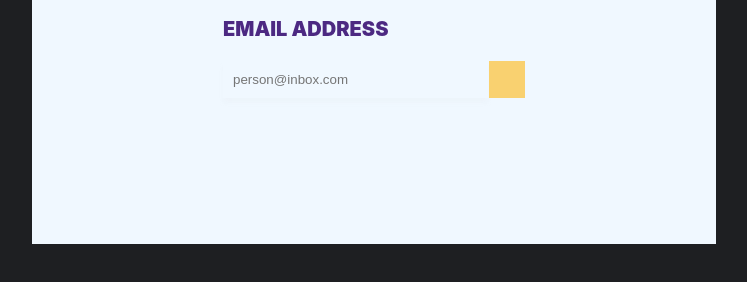
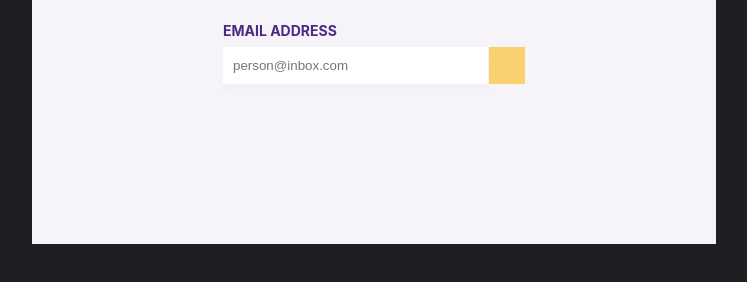
Before and after one commit to pinargultekin/sign-in-form, a plain HTML site: page index.html in a window 1280 px wide. Shown: the part 368-650 px from the top of the page, without its empty margins (266-1013 px from the left). Drawn offline with nearby package versions, Linux system fonts and the light colour scheme; a web font is replaced by a local one.

Commit message:
background color correction

```diff
--- a/index.html
+++ b/index.html
@@ -14,7 +14,7 @@
             <h2>Sign up for the latest updates</h2>
             <div class="form">
                 <form id="signup-form" action="">
-                    <label for="email">EMAIL ADDRESS</label>
+                    <label id="label-head" for="email">EMAIL ADDRESS</label>
                     <div class="input-group">
                         <div class="input-gr input-text" id="input-text">
                             <input type="text" id="email" name="email" placeholder="person@inbox.com">
--- a/style.css
+++ b/style.css
@@ -14,7 +14,7 @@
       font-size: 20px;
     --color-primary: #4c2982;
     --color-secondary: #f9d170;
-    --color-bg: #f9f7f3;
+    --color-bg: #f6f3f9;
     --color-text: #252525;
     --color-light: #f3f3f3;
     --color-success: #067973;
@@ -27,7 +27,7 @@ body{
     font-family: 'Inter';
 }
 main{
-    background-color: aliceblue;
+    background-color: var(--color-bg);
     height:22.6rem;
     width:34.2rem;
     text-align: center;
@@ -81,10 +81,12 @@ h6{
 .success-icon{
     background-image: url(./images/check.svg);
     filter: invert(26%) sepia(54%) saturate(3003%) hue-rotate(158deg) brightness(89%) contrast(95%);}
-
+#label-head{
+    font-size: .7rem;
+    font-weight: 700;
+}
 input{
     border:none;
-    background-color: transparent;
     width:95.9%;
     height: 100%;
     box-shadow: 0px 5px 5px 0px #d4d4d417;
@@ -99,7 +101,7 @@ input:focus{
 }
 .input-group{
     display:flex;
-    margin-top:1rem;
+    margin-top:.3rem;
     align-content: center;
 }
 .input-text{
```
